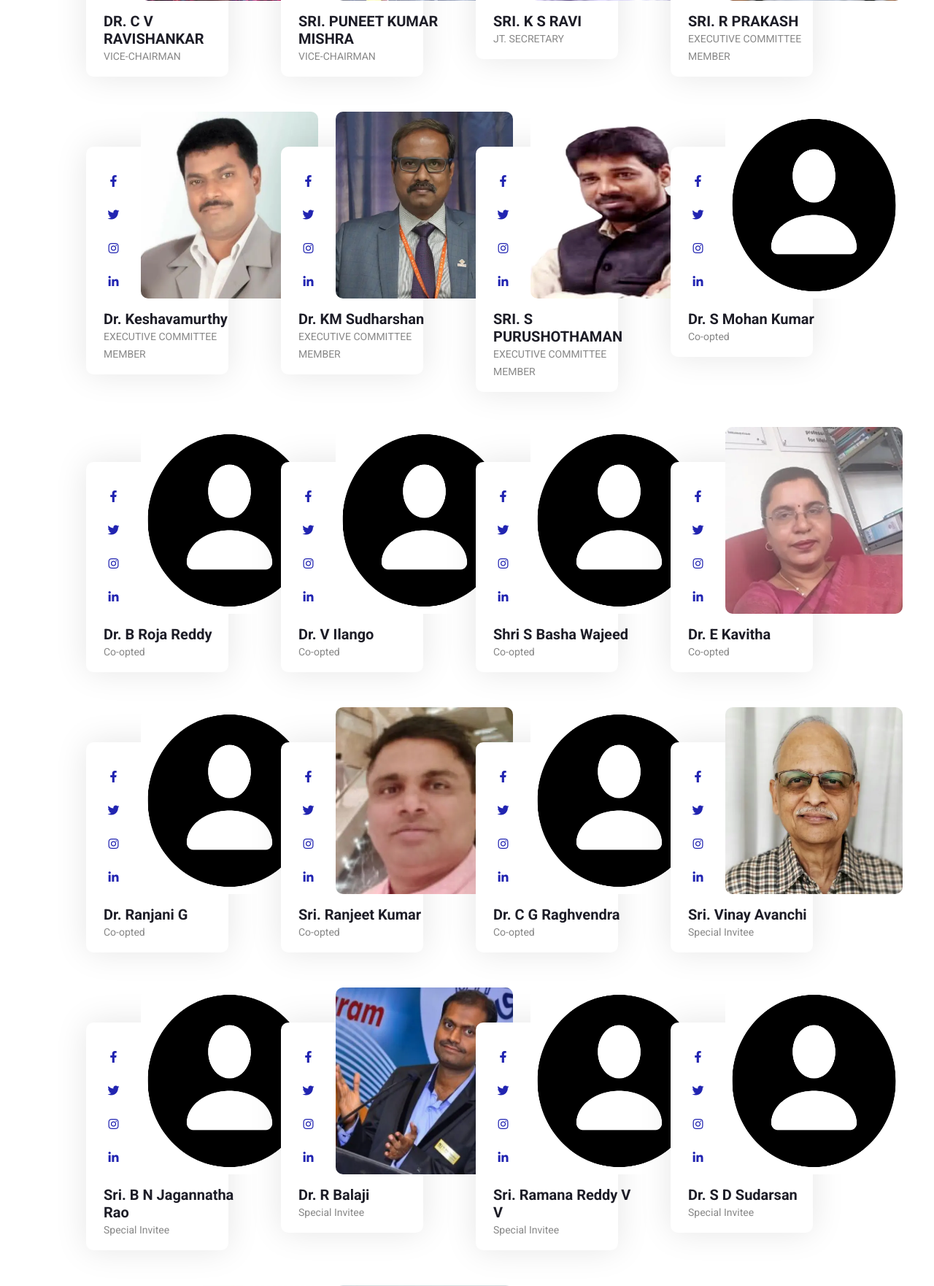
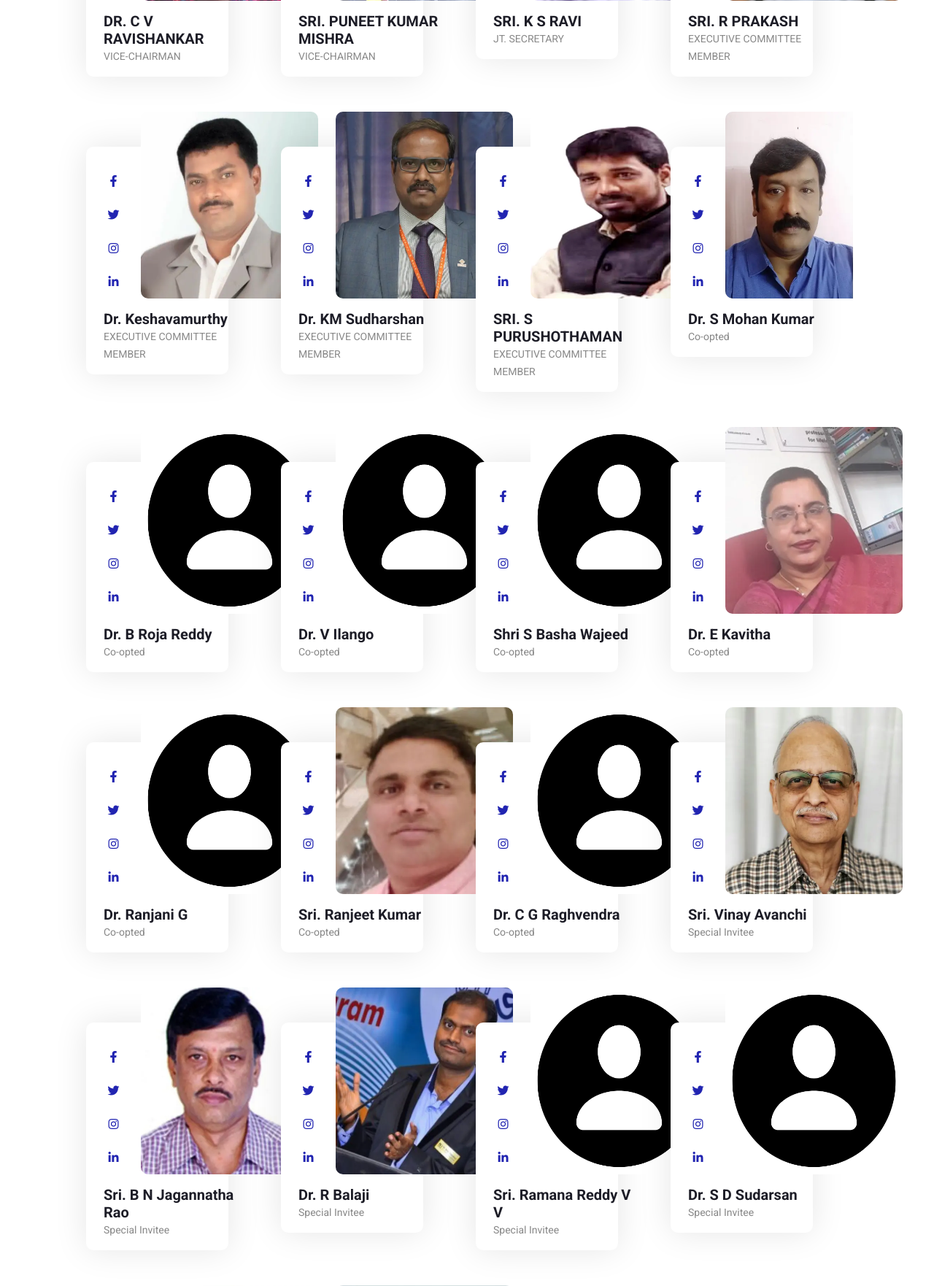
Before and after one commit to KetanKeshav/IETE-Bangalore, a PHP site: page /ecmembers.php in a window 1280 px wide. Shown: the part 965-2727 px from the top of the page at 73% size. Run offline with PHP 8.4, Linux system fonts and the light colour scheme; some libraries are stand-ins or nearby versions.

Commit message:
ec members

```diff
--- a/ecmembers.php
+++ b/ecmembers.php
@@ -259,7 +259,7 @@
                                     <a class="btn btn-square text-primary bg-white my-1" href=""><i class="fab fa-instagram"></i></a>
                                     <a class="btn btn-square text-primary bg-white my-1" href=""><i class="fab fa-linkedin-in"></i></a>
                                 </div>
-                                <img class="img-fluid rounded w-100" src="img/team/m.png" alt="">
+                                <img class="img-fluid rounded w-100" src="img/team/12.webp" alt="">
                             </div>
                             <div class="px-4 py-3">
                                 <h5 class="fw-bold m-0">Dr. S Mohan Kumar</h5>
@@ -418,7 +418,7 @@
                                     <a class="btn btn-square text-primary bg-white my-1" href=""><i class="fab fa-instagram"></i></a>
                                     <a class="btn btn-square text-primary bg-white my-1" href=""><i class="fab fa-linkedin-in"></i></a>
                                 </div>
-                                <img class="img-fluid rounded w-100" src="img/team/m.png" alt="">
+                                <img class="img-fluid rounded w-100" src="img/team/21.webp" alt="">
                             </div>
                             <div class="px-4 py-3">
                                 <h5 class="fw-bold m-0">Sri. B N Jagannatha Rao</h5>
@@ -558,7 +558,7 @@
                                     <a class="btn btn-square text-primary bg-white my-1" href=""><i class="fab fa-instagram"></i></a>
                                     <a class="btn btn-square text-primary bg-white my-1" href=""><i class="fab fa-linkedin-in"></i></a>
                                 </div>
-                                <img class="img-fluid rounded w-100" src="img/team/m.png" alt="">
+                                <img class="img-fluid rounded w-100" src="img/team/29.webp" alt="">
                             </div>
                             <div class="px-4 py-3">
                                 <h5 class="fw-bold m-0">Dr. M H Kori</h5>
```
Also changed, not shown: img/team/12.webp (added), img/team/21.webp (added), img/team/29.webp (added), img/team/Dr. M H Kori.jpg (added), img/team/Jagannatha Rao.jpg (added), img/team/Mohankumar.jpg (added).
